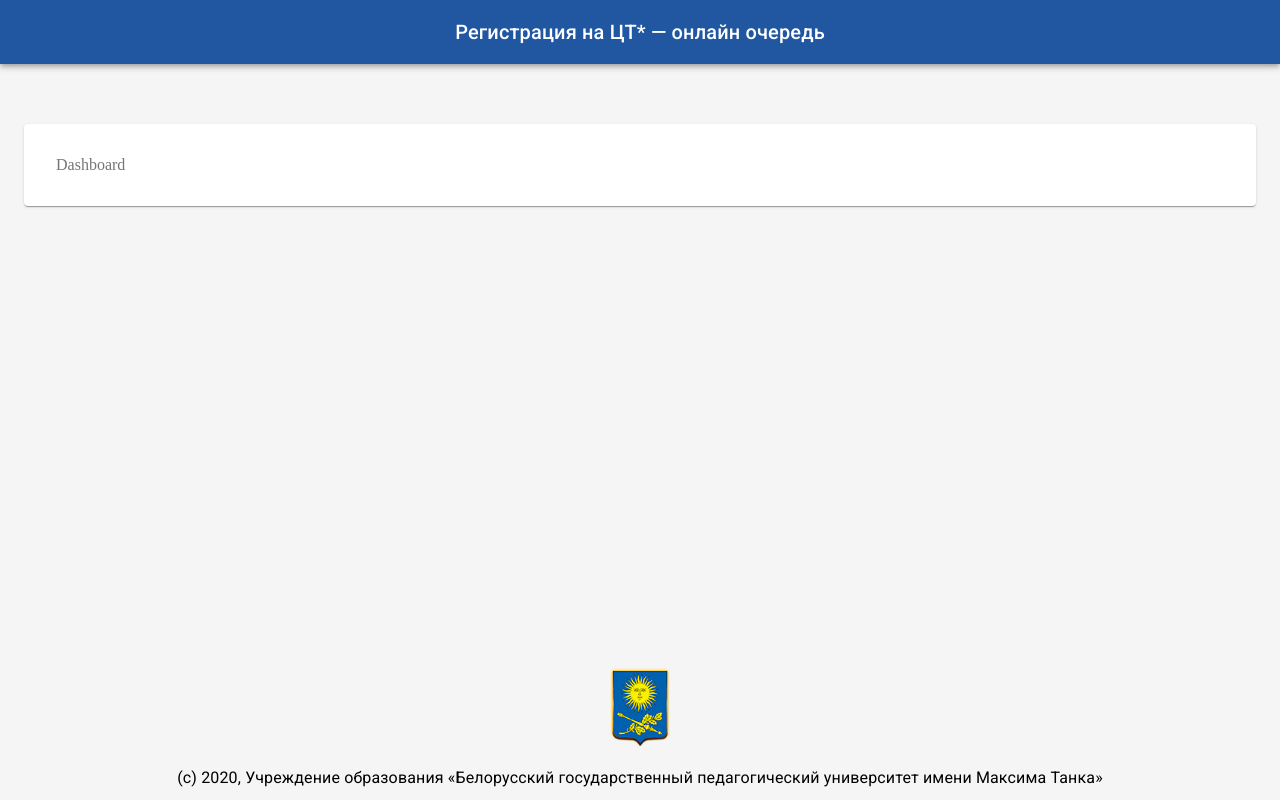
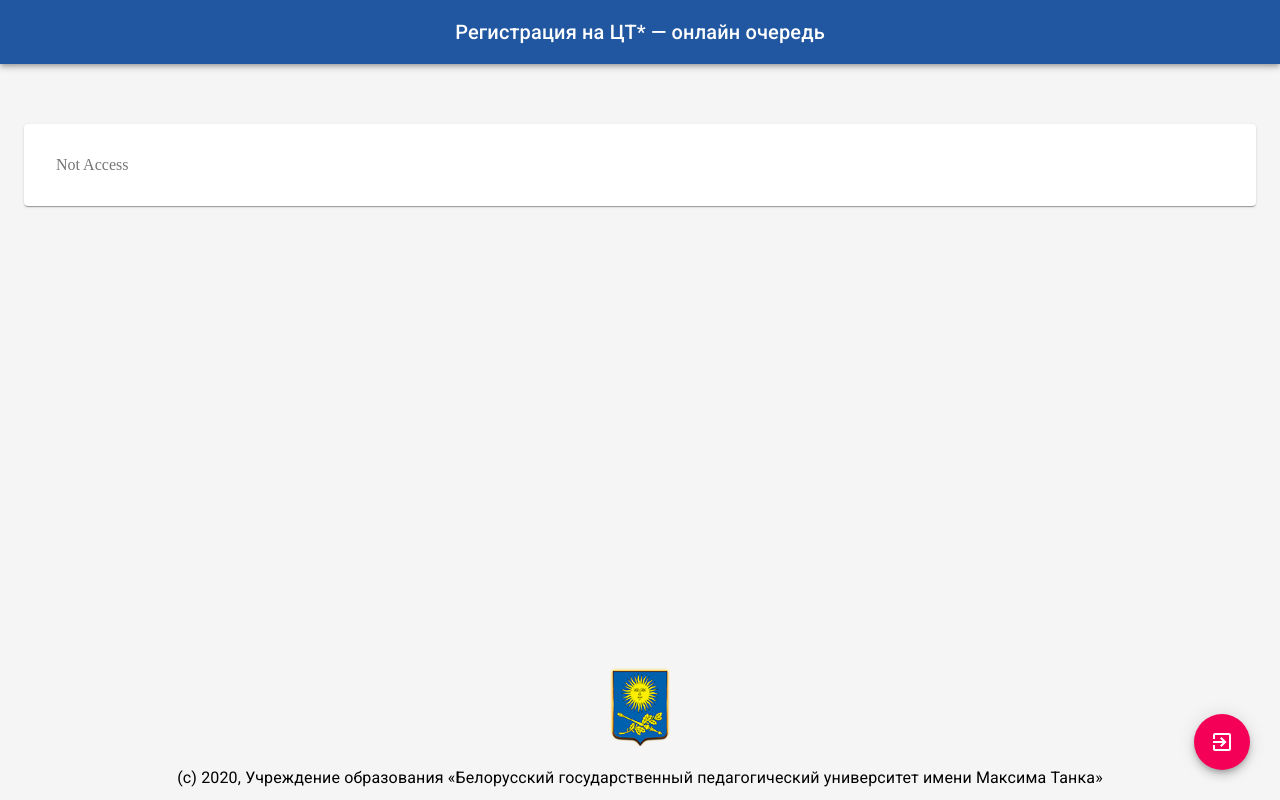
Before and after one commit to hardzeichyksiarhei/e-queue, a React (Create React App) app: page /dashboard in a window 1280 px wide. Built offline with nearby package versions, Linux system fonts and the light colour scheme; no server answers; sample sign-in values are in the browser's storage.

Commit message:
feat: login & logout

```diff
--- a/src/App.jsx
+++ b/src/App.jsx
@@ -40,12 +40,20 @@ function RouteWrapper({
   ...rest
 }) {
   return (
+    <Route {...rest} render={(props) => <Layout {...props}>
+      <Component {...props} />
+    </Layout>} />
+  );
+}
+
+function PrivateRouter({
+  component: Component,
+  layout: Layout,
+  ...rest
+}) {
+  return (
     <Route {...rest} render={(props) => {
-      /*console.log(rest)
-      if (rest.name === 'login' && localStorage.getItem('token'))
-        return <Redirect to='/dashboard' />*/
-
-      if (rest.isAuth === undefined || rest.isAuth)
+      if (localStorage.getItem('token'))
         return <Layout {...props}>
           <Component {...props} />
         </Layout>
@@ -62,7 +70,7 @@ function App() {
         <Router>
           <Switch>
             <RouteWrapper name="login" path="/login" component={AdminLogin} layout={(props) => <Default {...props} paperSize={'sm'} />} />
-            <RouteWrapper isAuth={!!localStorage.getItem('token')} name="dashboard" path="/dashboard" component={AdminDashboard} layout={(props) => <Default {...props} paperSize={'xl'} />} />
+            <PrivateRouter name="dashboard" path="/dashboard" component={AdminDashboard} layout={(props) => <Default {...props} paperSize={'xl'} />} />
             <RouteWrapper name="home" path="/" component={Home} layout={Default} />
           </Switch>
         </Router>
--- a/src/components/QueueReservationForm/QueueReservationForm.jsx
+++ b/src/components/QueueReservationForm/QueueReservationForm.jsx
@@ -112,11 +112,8 @@ class QueueReservationForm extends Component {
     /* Methods */
 
     async _fetchClosedDates() {
-        return [
-            new Date(2020, 4, 12).getTime(),
-            new Date(2020, 4, 19).getTime(),
-            new Date(2020, 4, 26).getTime()
-        ]
+        const { data, status } = await axios.get('https://equeue-bspu.herokuapp.com/api/closed-dates');
+        return status === 200 ? data.map(d => new Date(d).setHours(0)) : [];
     }
 
     _refreshTime() {
--- /dev/null
+++ b/src/components/admin/QueueDashboard/QueueDashboard.jsx
@@ -0,0 +1,52 @@
+import React, { Component } from 'react';
+import { Grid, TextField, Button } from '@material-ui/core';
+
+import axios from 'axios';
+
+class QueueDashboard extends Component {
+    constructor(props) {
+        super(props);
+
+        this.state = {
+            isAccess: true
+        }
+
+    }
+
+    componentDidMount() {
+        this._fetchDashboardData()
+    }
+
+    async _fetchDashboardData() {
+        const token = localStorage.getItem('token');
+        try {
+            const { data, status } = await axios.get('https://equeue-bspu.herokuapp.com/admin/stats', { headers: { Authorization: `Bearer ${token}` } });
+
+            console.log(data);
+        } catch(e) {
+            this.setState({
+                ...this.state,
+                isAccess: false
+            })
+            console.log(e);
+        }
+    }
+
+    render() {
+        const { isAccess } = this.state;
+
+        if (!isAccess) return (
+            <div>
+                Not Access
+            </div>
+        )
+
+        return (
+            <div>
+                Access
+            </div>
+        )
+    }
+}
+
+export default QueueDashboard;
--- a/src/components/admin/QueueLoginForm/QueueLoginForm.jsx
+++ b/src/components/admin/QueueLoginForm/QueueLoginForm.jsx
@@ -2,6 +2,7 @@ import React, { Component } from 'react';
 import { Grid, TextField, Button } from '@material-ui/core';
 
 import { withRouter } from 'react-router-dom'
+import axios from 'axios';
 
 class QueueLoginForm extends Component {
     constructor(props) {
@@ -28,9 +29,18 @@ class QueueLoginForm extends Component {
 
     async handleSendClick(event) {
         const { history } = this.props;
-        localStorage.setItem('token', '123');
+        const { login, password } = this.state;
 
-        history.push('/dashboard');
+        try {
+            const { data, status } = await axios.post('https://equeue-bspu.herokuapp.com/admin/login', {
+                username: login, password
+            })
+
+            if (status === 200 && data.access_token) {
+                localStorage.setItem('token', data.access_token);
+                history.push('/dashboard');
+            }
+        } catch(e) { console.log(e); }
     }
 
     render() {
--- a/src/pages/admin/dashboard/Dashboard.jsx
+++ b/src/pages/admin/dashboard/Dashboard.jsx
@@ -1,11 +1,13 @@
 import React from "react";
 import { Grid, Typography } from '@material-ui/core';
+
+import QueueDashboard from '../../../components/admin/QueueDashboard/QueueDashboard'
 
 function AdminDashboard() {
 
     return (
         <div className="dashboard-page">
-            Dashboard
+            <QueueDashboard />
         </div>
     )
 }
--- a/src/pages/layout/Default.jsx
+++ b/src/pages/layout/Default.jsx
@@ -1,6 +1,7 @@
 import React from 'react';
-import { AppBar, Toolbar, Typography, Container, Paper } from '@material-ui/core';
+import { AppBar, Toolbar, Typography, Container, Paper, Fab } from '@material-ui/core';
 import { makeStyles } from '@material-ui/core/styles';
+import { ExitToApp } from '@material-ui/icons';
 
 import QueueFooter from '../../components/QueueFooter/QueueFooter';
 
@@ -16,8 +17,15 @@ const useStyles = makeStyles(theme => ({
     }
   }))
 
-function Default({ children, title, paperSize }) {
+
+
+function Default({ children, title, paperSize, history }) {
     const classes = useStyles();
+
+    function logout() {
+        localStorage.removeItem('token');
+        history.push('/login');
+    }
 
     return (
         <div className="default-layout">
@@ -25,7 +33,7 @@ function Default({ children, title, paperSize }) {
                 <Toolbar>
                     <Typography variant="h6" className={classes.title} align="center">
                         Регистрация на ЦТ* — онлайн очередь
-            </Typography>
+                </Typography>
                 </Toolbar>
             </AppBar>
             <Container className="app-content" maxWidth={paperSize || 'lg'}>
@@ -34,6 +42,10 @@ function Default({ children, title, paperSize }) {
                 </Paper>
             </Container>
             <QueueFooter />
+
+            { localStorage.getItem('token') ? <Fab className="logout" color="secondary" onClick={logout}>
+                <ExitToApp />
+            </Fab> : '' }
         </div>
     );
 }
--- a/src/pages/layout/Default.sass
+++ b/src/pages/layout/Default.sass
@@ -2,3 +2,8 @@
     min-height: 100vh
     display: flex
     flex-direction: column
+
+.logout
+    position: fixed !important
+    bottom: 30px
+    right: 30px
```
